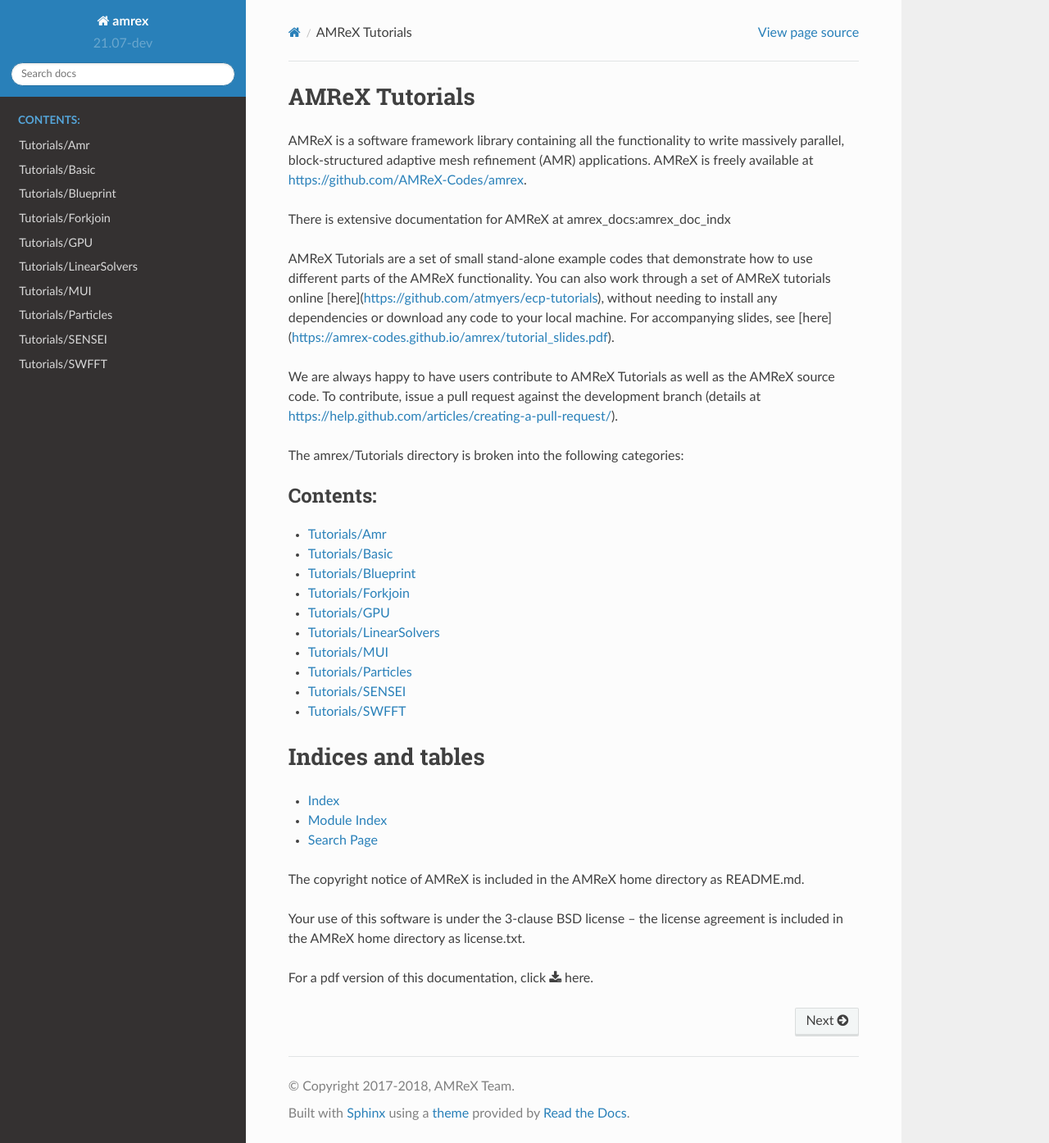
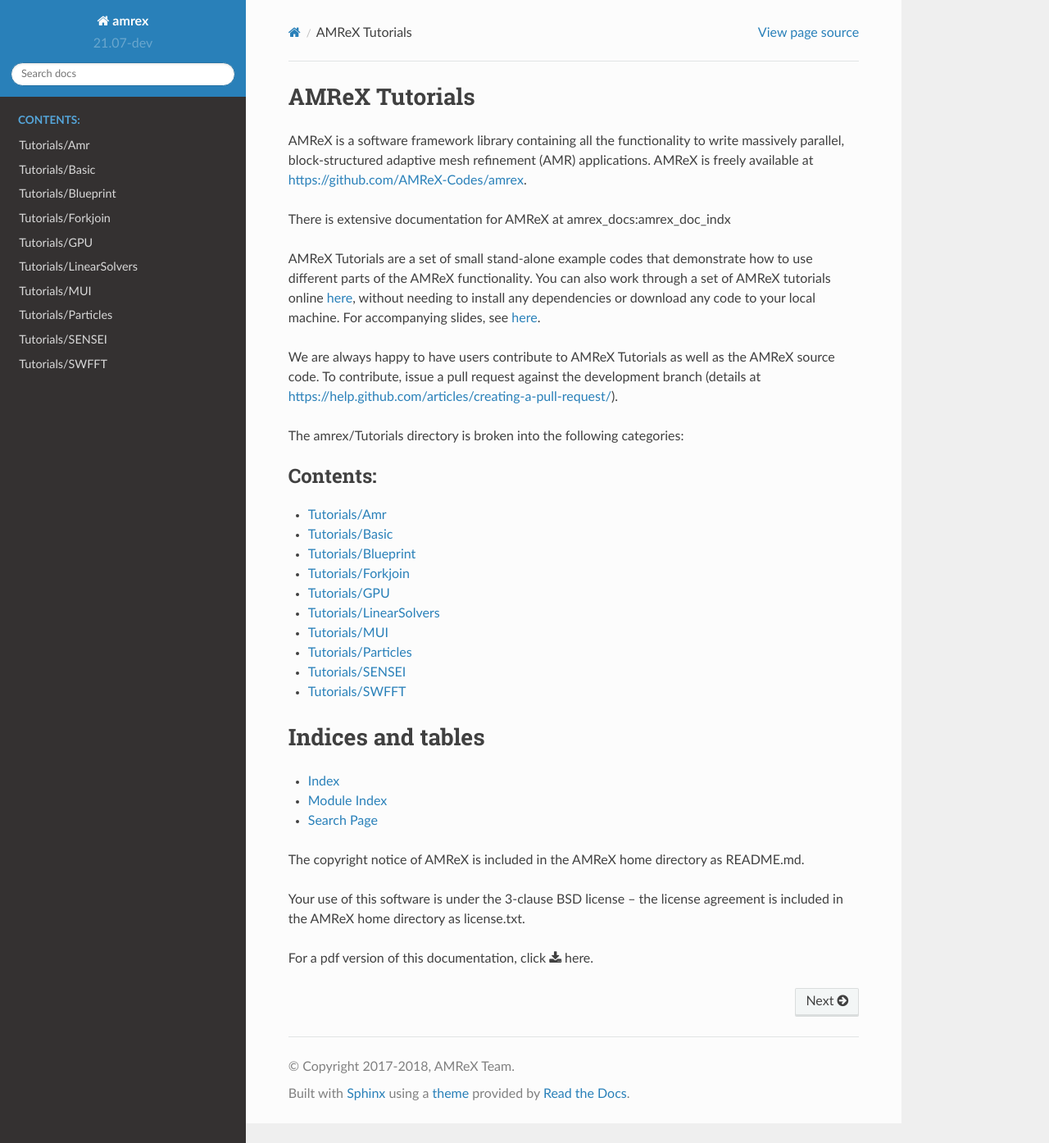
Before and after one commit to AMReX-Codes/amrex-tutorials, a Sphinx documentation site: the page built from Docs/source/index.rst, in a window 1280 px wide and 1394 px high. Shown: the whole window at 82% size. Built offline with Sphinx 7.4.7 and the Read the Docs theme 2.0.0, drawn with Linux system fonts in a browser that asks for light colours; pages that are not in the unit, such as notebooks, are missing from menus.

Commit message:
fix link syntax

```diff
--- a/Docs/source/index.rst
+++ b/Docs/source/index.rst
@@ -12,9 +12,9 @@
 
 AMReX Tutorials are a set of small stand-alone example codes that demonstrate how
 to use different parts of the AMReX functionality. You can also work through a set
-of AMReX tutorials online [here](https://github.com/atmyers/ecp-tutorials), without
+of AMReX tutorials online `here <https://github.com/atmyers/ecp-tutorials>`_, without
 needing to install any dependencies or download any code to your local machine. For
-accompanying slides, see [here](https://amrex-codes.github.io/amrex/tutorial_slides.pdf).
+accompanying slides, see `here <https://amrex-codes.github.io/amrex/tutorial_slides.pdf>`_.
 
 We are always happy to have users contribute to AMReX Tutorials as well as
 the AMReX source code. To contribute, issue a pull request against the development branch
```
